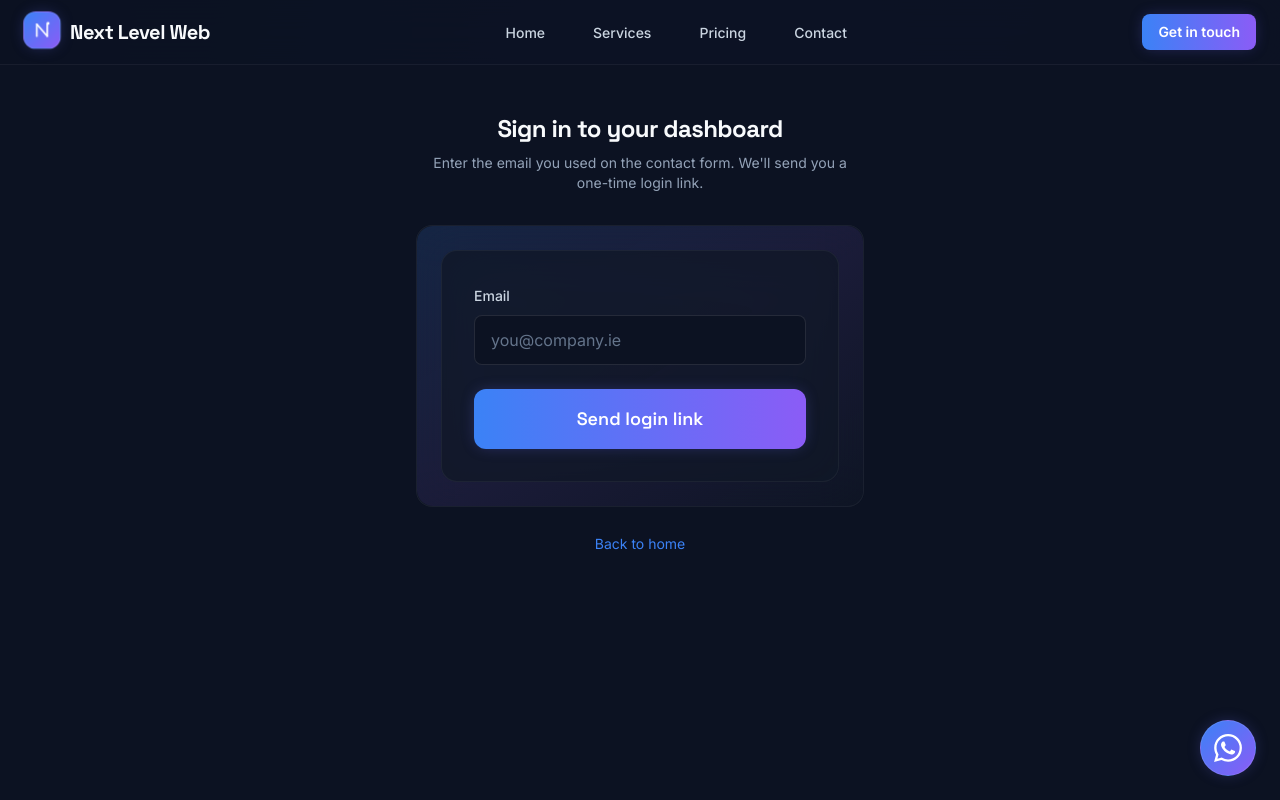
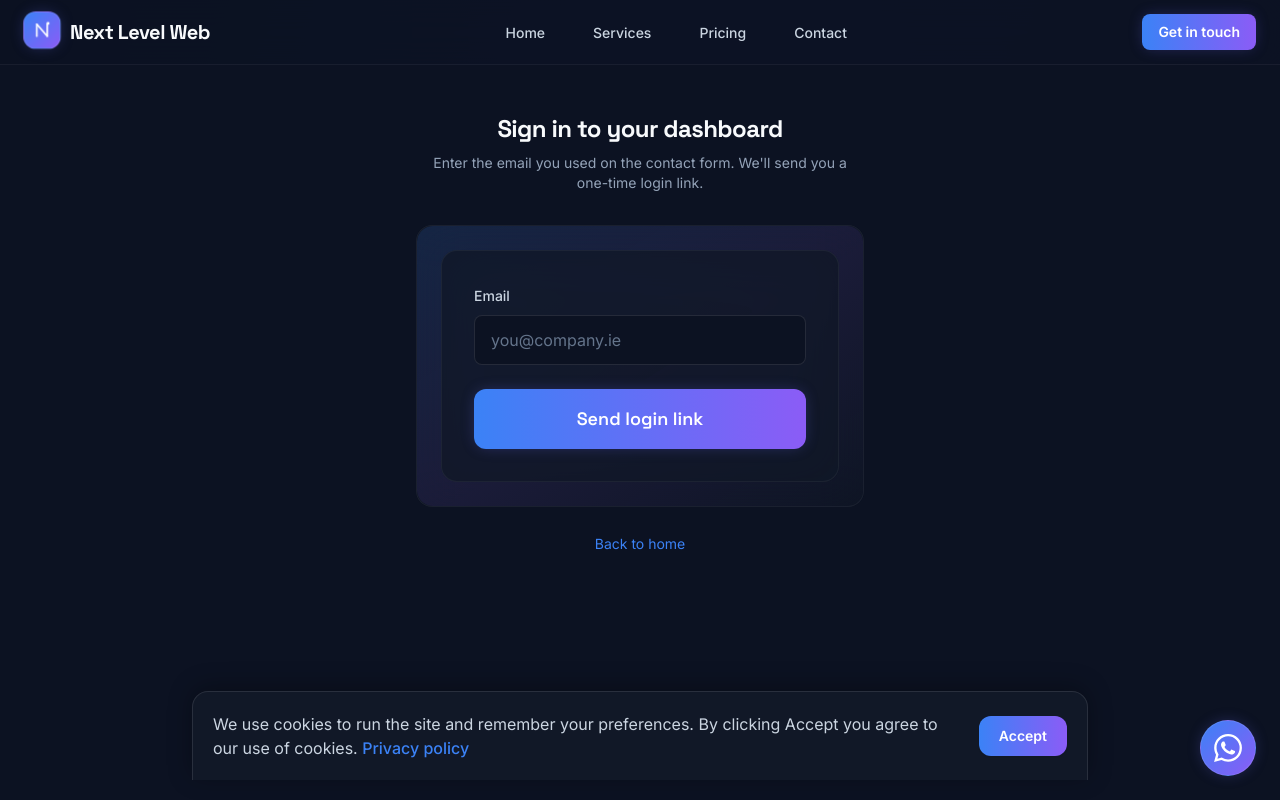
Before and after one commit to tommyearly/nextlevel, a Next.js app: page /dashboard/login in a window 1280 px wide. Shown: the top 800 px of the page. Built offline with nearby package versions, Linux system fonts and the light colour scheme.

Commit message:
Cookie banner: dark theme, Accept + Privacy link, localStorage
Co-authored-by: Cursor <cursoragent@cursor.com>

```diff
--- a/app/layout.tsx
+++ b/app/layout.tsx
@@ -4,6 +4,7 @@ import './globals.css';
 import Navbar from '@/components/Navbar';
 import Footer from '@/components/Footer';
 import WhatsAppLink from '@/components/WhatsAppLink';
+import CookieBanner from '@/components/CookieBanner';
 
 const spaceGrotesk = Space_Grotesk({
   subsets: ['latin'],
@@ -84,6 +85,7 @@ export default function RootLayout({
         </main>
         <Footer />
         <WhatsAppLink />
+        <CookieBanner />
       </body>
     </html>
   );
--- /dev/null
+++ b/components/CookieBanner.tsx
@@ -0,0 +1,57 @@
+'use client';
+
+import { useState, useEffect } from 'react';
+import Link from 'next/link';
+
+const STORAGE_KEY = 'cookie-consent';
+
+export default function CookieBanner() {
+  const [mounted, setMounted] = useState(false);
+  const [accepted, setAccepted] = useState<boolean | null>(null);
+
+  useEffect(() => {
+    const stored = localStorage.getItem(STORAGE_KEY);
+    setAccepted(stored === 'accepted');
+    setMounted(true);
+  }, []);
+
+  const handleAccept = () => {
+    localStorage.setItem(STORAGE_KEY, 'accepted');
+    setAccepted(true);
+  };
+
+  if (!mounted || accepted !== false) {
+    return null;
+  }
+
+  return (
+    <div
+      role="dialog"
+      aria-label="Cookie consent"
+      className="fixed bottom-0 left-0 right-0 z-50 p-4 sm:p-5"
+    >
+      <div className="mx-auto max-w-4xl rounded-t-2xl border border-white/10 border-b-0 bg-[#111827] shadow-[0_-4px_24px_rgba(0,0,0,0.3)] backdrop-blur-sm">
+        <div className="flex flex-col gap-4 p-5 sm:flex-row sm:items-center sm:justify-between sm:gap-6">
+          <p className="text-sm text-slate-300 sm:text-base">
+            We use cookies to run the site and remember your preferences. By clicking Accept you agree to our use of cookies.{' '}
+            <Link
+              href="/privacy"
+              className="font-medium text-accent-blue hover:underline focus:outline-none focus-visible:ring-2 focus-visible:ring-accent-blue focus-visible:ring-offset-2 focus-visible:ring-offset-[#111827] rounded"
+            >
+              Privacy policy
+            </Link>
+          </p>
+          <div className="flex flex-shrink-0 items-center gap-3">
+            <button
+              type="button"
+              onClick={handleAccept}
+              className="inline-flex items-center justify-center rounded-xl bg-gradient-to-r from-accent-blue to-accent-violet px-5 py-2.5 text-sm font-semibold text-white shadow-sm hover:opacity-90 focus:outline-none focus:ring-2 focus:ring-accent-blue focus:ring-offset-2 focus:ring-offset-[#111827] transition-opacity"
+            >
+              Accept
+            </button>
+          </div>
+        </div>
+      </div>
+    </div>
+  );
+}
```
